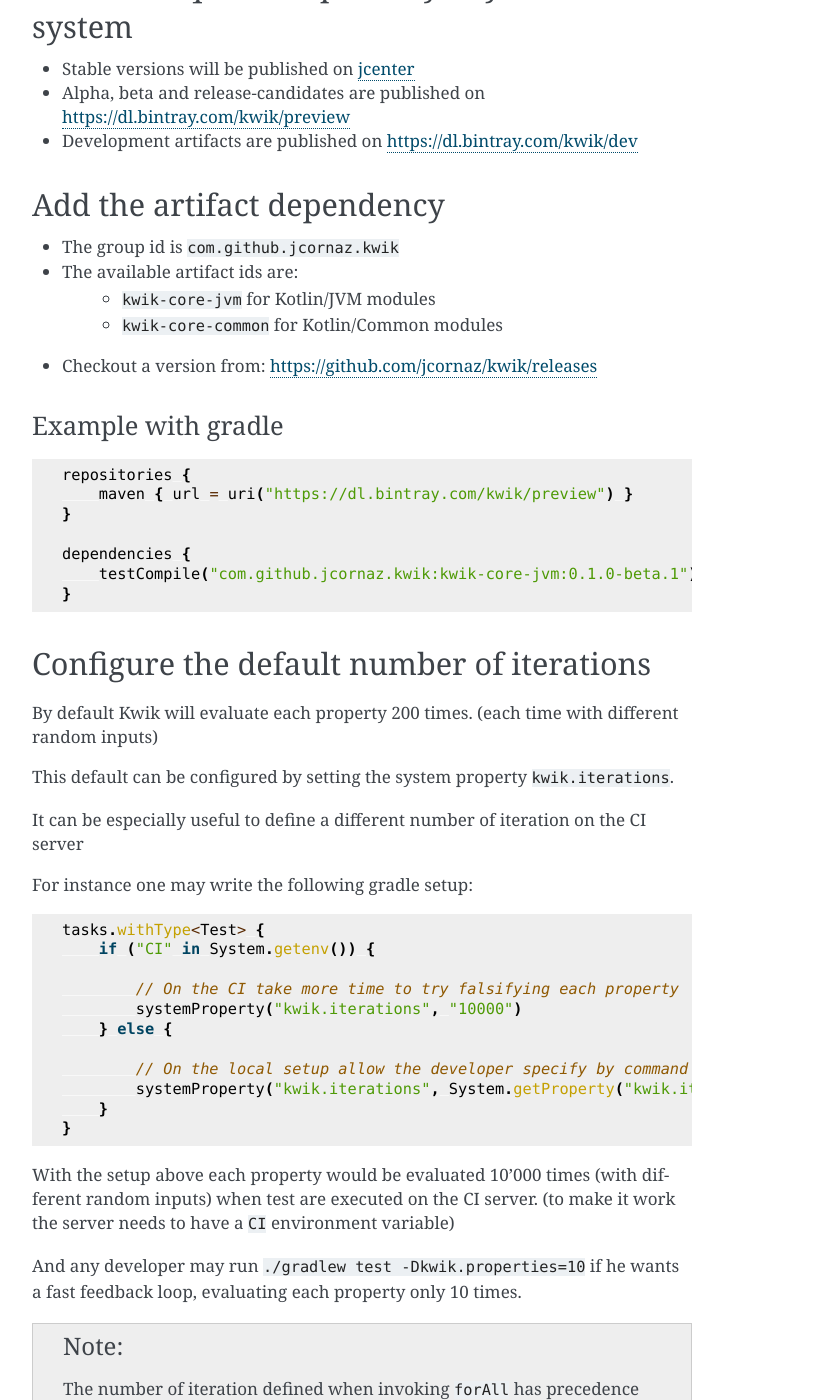
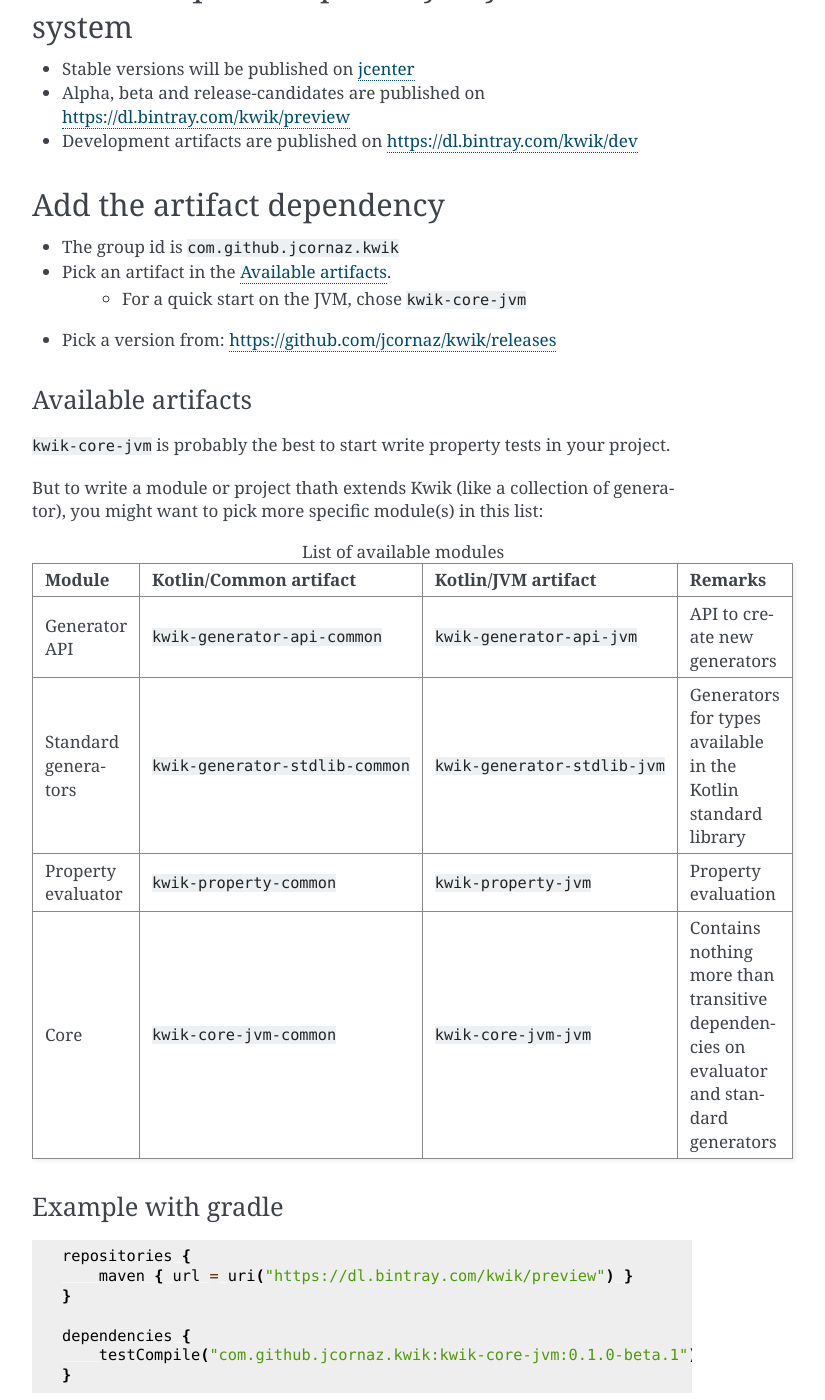
Before and after one commit to jcornaz/kwik, a Sphinx documentation site: the page built from docs/setup.rst, in a window 1280 px wide and 1400 px high, scrolled down 553 px. Shown: the whole window, without its empty margins (388-1213 px from the left). Built offline with Sphinx 7.4.7, drawn with Linux system fonts in a browser that asks for light colours.

Commit message:
Document the list of available modules

```diff
--- a/docs/setup.rst
+++ b/docs/setup.rst
@@ -32,10 +32,41 @@
 ---------------------------
 
 - The group id is ``com.github.jcornaz.kwik``
-- The available artifact ids are:
-    - ``kwik-core-jvm`` for Kotlin/JVM modules
-    - ``kwik-core-common`` for Kotlin/Common modules
-- Checkout a version from: https://github.com/jcornaz/kwik/releases
+- Pick an artifact in the `Available artifacts`_.
+    - For a quick start on the JVM, chose ``kwik-core-jvm``
+- Pick a version from: https://github.com/jcornaz/kwik/releases
+
+Available artifacts
+......................................
+
+``kwik-core-jvm`` is probably the best to start write property tests in your project.
+
+But to write a module or project thath extends Kwik (like a collection of generator),
+you might want to pick more specific module(s) in this list:
+
+.. list-table:: List of available modules
+    :header-rows: 1
+
+    * - Module
+      - Kotlin/Common artifact
+      - Kotlin/JVM artifact
+      - Remarks
+    * - Generator API
+      - ``kwik-generator-api-common``
+      - ``kwik-generator-api-jvm``
+      - API to create new generators
+    * - Standard generators
+      - ``kwik-generator-stdlib-common``
+      - ``kwik-generator-stdlib-jvm``
+      - Generators for types available in the Kotlin standard library
+    * - Property evaluator
+      - ``kwik-property-common``
+      - ``kwik-property-jvm``
+      - Property evaluation
+    * - Core
+      - ``kwik-core-jvm-common``
+      - ``kwik-core-jvm-jvm``
+      - Contains nothing more than transitive dependencies on evaluator and standard generators
 
 Example with gradle
 ...................
```
